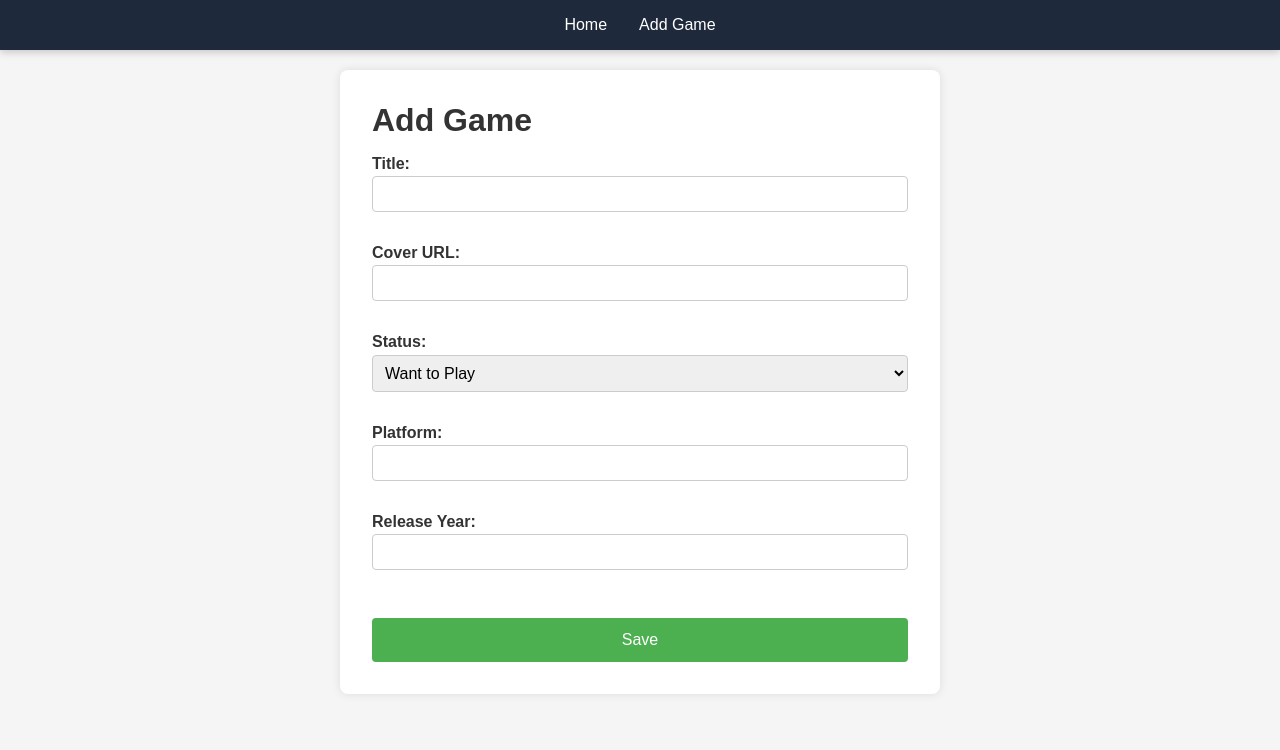
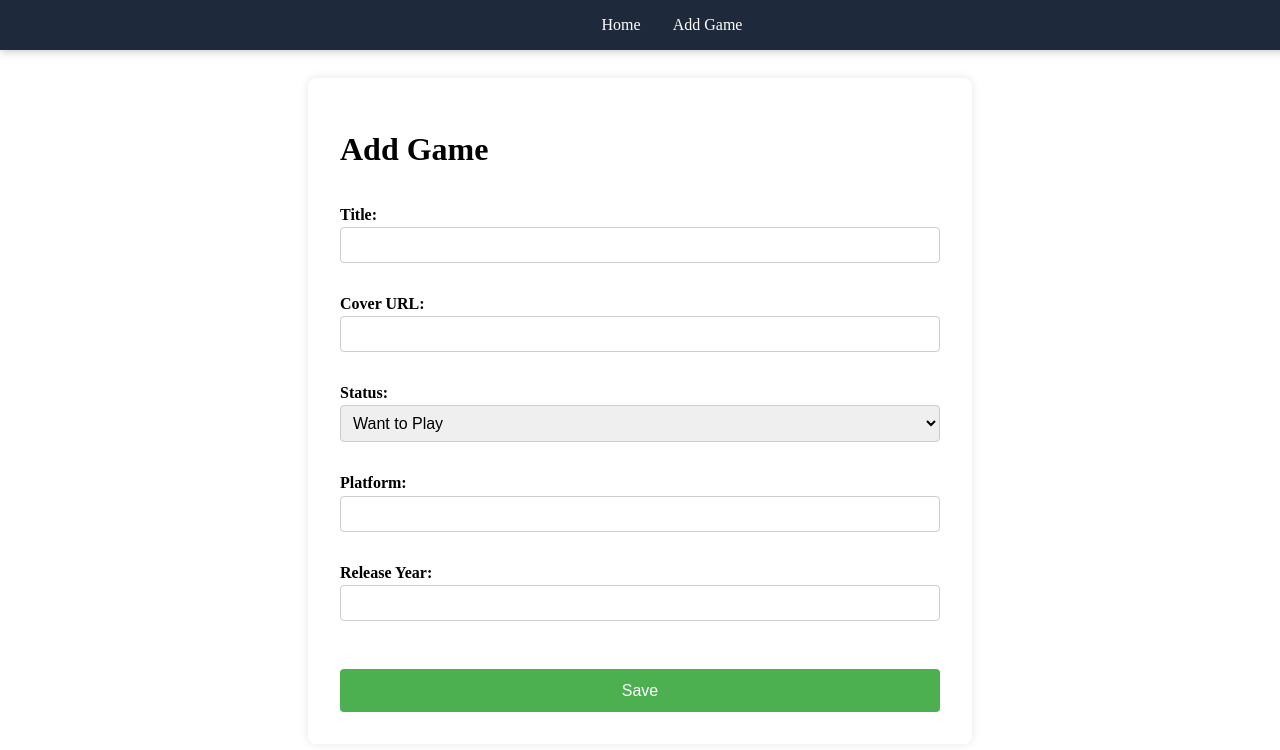
Before and after one commit to prisfalcao/gameshelf, a React (Create React App) app: page /add in a window 1280 px wide. Shown: the top 750 px of the page. Built offline with nearby package versions, Linux system fonts and the light colour scheme.

Commit message:
deleted styles folder

```diff
--- a/src/index.js
+++ b/src/index.js
@@ -1,6 +1,6 @@
 import React from 'react';
 import ReactDOM from 'react-dom/client';
-import './styles/main.scss';
+import '../src/pages/Home/Home.scss';
 import App from './App';
 
 const root = ReactDOM.createRoot(document.getElementById('root'));
--- a/src/pages/AddGame/AddGame.jsx
+++ b/src/pages/AddGame/AddGame.jsx
@@ -2,6 +2,7 @@ import { useState } from "react";
 import { useNavigate } from "react-router-dom";
 import { addGame } from "../../utils/storage";
 import { v4 as uuidv4 } from "uuid";
+import "./AddGame.scss";
 
 const AddGame = () => {
   const navigate = useNavigate();
--- a/src/styles/main.scss
+++ /dev/null
@@ -1,22 +0,0 @@
-// src/styles/main.scss
-
-@import './_variables';
-@import './_mixins';
-
-* {
-  box-sizing: border-box;
-  margin: 0;
-  padding: 0;
-}
-
-body {
-  font-family: Arial, sans-serif;
-  background-color: #f5f5f5;
-  color: #333;
-  padding: 1rem;
-}
-
-@import '../components/Navbar/Navbar';
-@import '../pages/Home/Home';
-@import '../pages/AddGame/AddGame';
-@import '../pages/GameDetails/GameDetails';
```
Also changed, not shown: src/styles/_mixins.scss (deleted), src/styles/_variables.scss (deleted).
